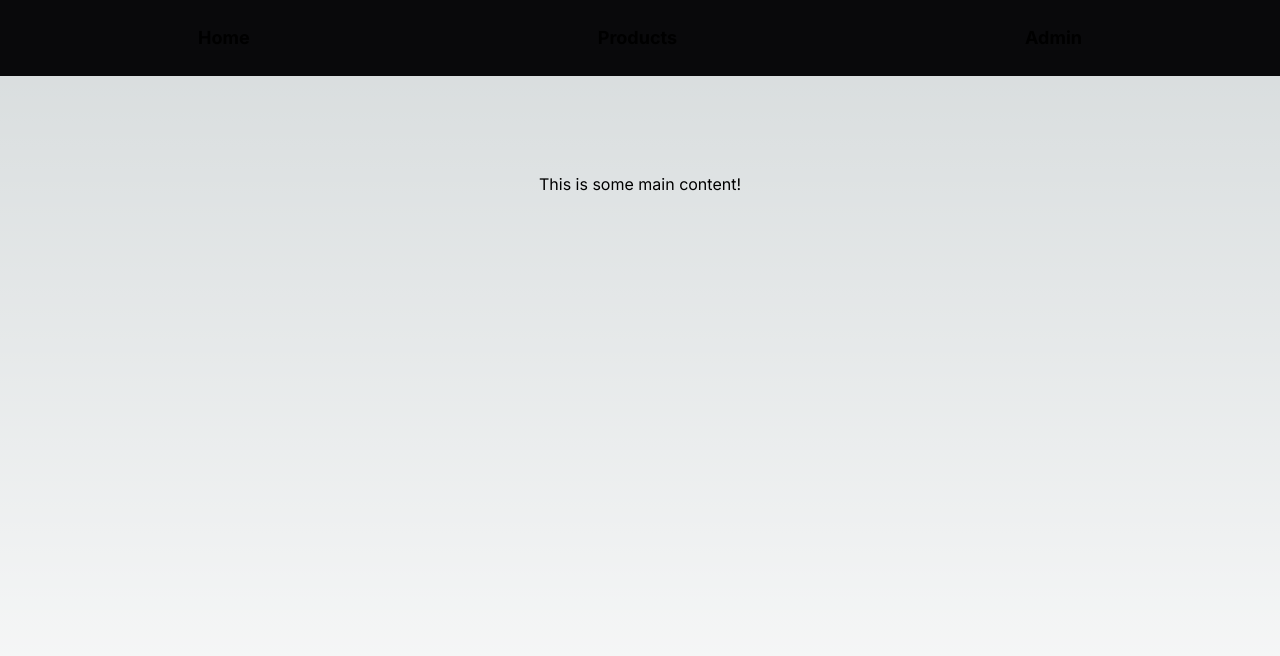
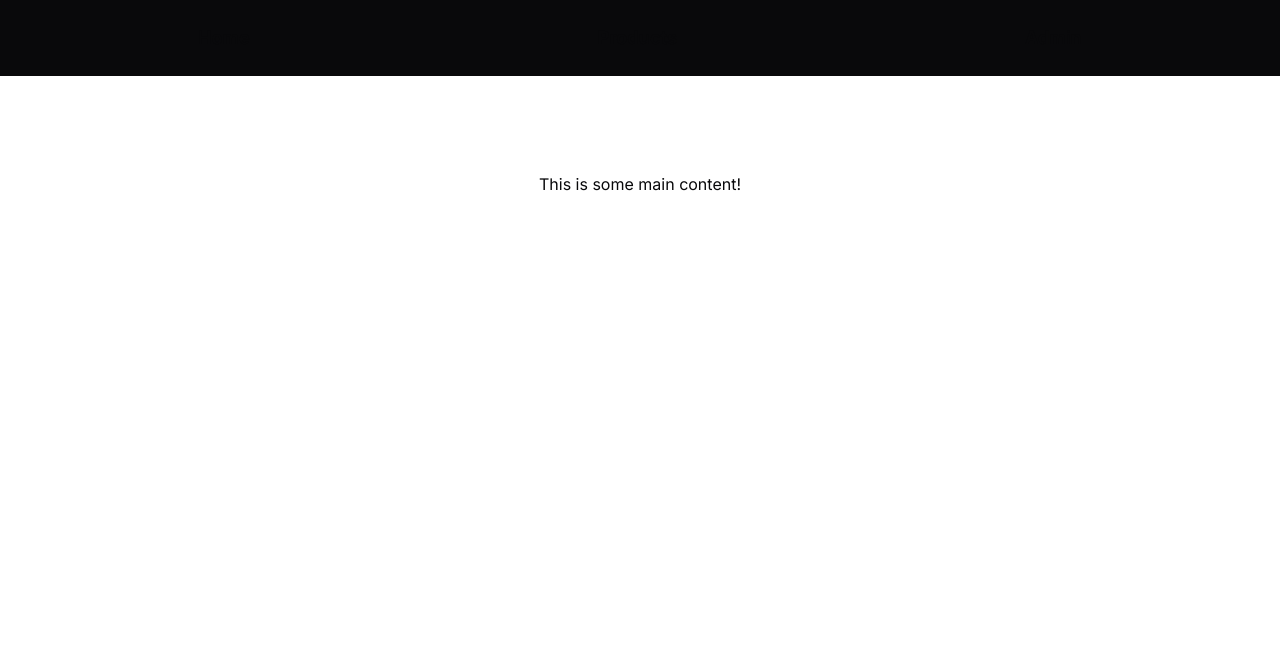
Before and after one commit to jrbarnhart/mock-web-store, a Next.js app: page / in a window 1280 px wide. Shown: the top 656 px of the page. Built offline with nearby package versions, Linux system fonts and the light colour scheme.

Commit message:
Config shadcn

```diff
--- a/app/globals.css
+++ b/app/globals.css
@@ -2,32 +2,75 @@
   @tailwind components;
   @tailwind utilities;
 
+  @layer base {
     :root {
-  --foreground-rgb: 0, 0, 0;
-  --background-start-rgb: 214, 219, 220;
-  --background-end-rgb: 255, 255, 255;
+      --background: 0 0% 100%;
+      --foreground: 240 10% 3.9%;
+
+      --card: 0 0% 100%;
+      --card-foreground: 240 10% 3.9%;
+
+      --popover: 0 0% 100%;
+      --popover-foreground: 240 10% 3.9%;
+
+      --primary: 240 5.9% 10%;
+      --primary-foreground: 0 0% 98%;
+
+      --secondary: 240 4.8% 95.9%;
+      --secondary-foreground: 240 5.9% 10%;
+
+      --muted: 240 4.8% 95.9%;
+      --muted-foreground: 240 3.8% 46.1%;
+
+      --accent: 240 4.8% 95.9%;
+      --accent-foreground: 240 5.9% 10%;
+
+      --destructive: 0 84.2% 60.2%;
+      --destructive-foreground: 0 0% 98%;
+
+      --border: 240 5.9% 90%;
+      --input: 240 5.9% 90%;
+      --ring: 240 10% 3.9%;
+
+      --radius: 0.5rem;
     }
 
-@media (prefers-color-scheme: dark) {
-  :root {
-    --foreground-rgb: 255, 255, 255;
-    --background-start-rgb: 0, 0, 0;
-    --background-end-rgb: 0, 0, 0;
+    .dark {
+      --background: 240 10% 3.9%;
+      --foreground: 0 0% 98%;
+
+      --card: 240 10% 3.9%;
+      --card-foreground: 0 0% 98%;
+
+      --popover: 240 10% 3.9%;
+      --popover-foreground: 0 0% 98%;
+
+      --primary: 0 0% 98%;
+      --primary-foreground: 240 5.9% 10%;
+
+      --secondary: 240 3.7% 15.9%;
+      --secondary-foreground: 0 0% 98%;
+
+      --muted: 240 3.7% 15.9%;
+      --muted-foreground: 240 5% 64.9%;
+
+      --accent: 240 3.7% 15.9%;
+      --accent-foreground: 0 0% 98%;
+
+      --destructive: 0 62.8% 30.6%;
+      --destructive-foreground: 0 0% 98%;
+
+      --border: 240 3.7% 15.9%;
+      --input: 240 3.7% 15.9%;
+      --ring: 240 4.9% 83.9%;
     }
   }
 
+  @layer base {
+    * {
+      @apply border-border;
+    }
     body {
-  color: rgb(var(--foreground-rgb));
-  background: linear-gradient(
-      to bottom,
-      transparent,
-      rgb(var(--background-end-rgb))
-    )
-    rgb(var(--background-start-rgb));
-}
-
-@layer utilities {
-  .text-balance {
-    text-wrap: balance;
+      @apply bg-background text-foreground;
     }
   }
--- a/app/layout.tsx
+++ b/app/layout.tsx
@@ -2,8 +2,9 @@ import type { Metadata } from "next";
 import { Inter } from "next/font/google";
 import "./globals.css";
 import Link from "next/link";
+import { cn } from "@/lib/utils";
 
-const inter = Inter({ subsets: ["latin"] });
+const inter = Inter({ subsets: ["latin"], variable: "--font-sans" });
 
 export const metadata: Metadata = {
   title: "Create Next App",
@@ -17,7 +18,12 @@ export default function RootLayout({
 }>) {
   return (
     <html lang="en">
-      <body className={inter.className}>
+      <body
+        className={cn(
+          "min-h-screen bg-background font-sans antialiased",
+          inter.variable
+        )}
+      >
         <nav>
           <ul className="grid grid-flow-col gap-y-3 justify-items-center p-6 bg-zinc-950 font-bold text-lg">
             <Link href="/">Home</Link>
--- /dev/null
+++ b/lib/utils.ts
@@ -0,0 +1,6 @@
+import { type ClassValue, clsx } from "clsx"
+import { twMerge } from "tailwind-merge"
+
+export function cn(...inputs: ClassValue[]) {
+  return twMerge(clsx(inputs))
+}
--- a/tailwind.config.ts
+++ b/tailwind.config.ts
@@ -1,20 +1,84 @@
 import type { Config } from "tailwindcss";
+import { fontFamily } from "tailwindcss/defaultTheme";
 
-const config: Config = {
+const config = {
+  darkMode: ["class"],
   content: [
-    "./pages/**/*.{js,ts,jsx,tsx,mdx}",
-    "./components/**/*.{js,ts,jsx,tsx,mdx}",
-    "./app/**/*.{js,ts,jsx,tsx,mdx}",
+    "./pages/**/*.{ts,tsx}",
+    "./components/**/*.{ts,tsx}",
+    "./app/**/*.{ts,tsx}",
+    "./src/**/*.{ts,tsx}",
   ],
+  prefix: "",
   theme: {
+    container: {
+      center: true,
+      padding: "2rem",
+      screens: {
+        "2xl": "1400px",
+      },
+    },
     extend: {
-      backgroundImage: {
-        "gradient-radial": "radial-gradient(var(--tw-gradient-stops))",
-        "gradient-conic":
-          "conic-gradient(from 180deg at 50% 50%, var(--tw-gradient-stops))",
+      fontFamily: {
+        sans: ["var(--font-sans)", ...fontFamily.sans],
+      },
+      colors: {
+        border: "hsl(var(--border))",
+        input: "hsl(var(--input))",
+        ring: "hsl(var(--ring))",
+        background: "hsl(var(--background))",
+        foreground: "hsl(var(--foreground))",
+        primary: {
+          DEFAULT: "hsl(var(--primary))",
+          foreground: "hsl(var(--primary-foreground))",
+        },
+        secondary: {
+          DEFAULT: "hsl(var(--secondary))",
+          foreground: "hsl(var(--secondary-foreground))",
+        },
+        destructive: {
+          DEFAULT: "hsl(var(--destructive))",
+          foreground: "hsl(var(--destructive-foreground))",
+        },
+        muted: {
+          DEFAULT: "hsl(var(--muted))",
+          foreground: "hsl(var(--muted-foreground))",
+        },
+        accent: {
+          DEFAULT: "hsl(var(--accent))",
+          foreground: "hsl(var(--accent-foreground))",
+        },
+        popover: {
+          DEFAULT: "hsl(var(--popover))",
+          foreground: "hsl(var(--popover-foreground))",
+        },
+        card: {
+          DEFAULT: "hsl(var(--card))",
+          foreground: "hsl(var(--card-foreground))",
+        },
+      },
+      borderRadius: {
+        lg: "var(--radius)",
+        md: "calc(var(--radius) - 2px)",
+        sm: "calc(var(--radius) - 4px)",
+      },
+      keyframes: {
+        "accordion-down": {
+          from: { height: "0" },
+          to: { height: "var(--radix-accordion-content-height)" },
+        },
+        "accordion-up": {
+          from: { height: "var(--radix-accordion-content-height)" },
+          to: { height: "0" },
+        },
+      },
+      animation: {
+        "accordion-down": "accordion-down 0.2s ease-out",
+        "accordion-up": "accordion-up 0.2s ease-out",
       },
     },
   },
-  plugins: [],
-};
+  plugins: [require("tailwindcss-animate")],
+} satisfies Config;
+
 export default config;
```
Also changed, not shown: package.json (+6 -1 lines), components.json (added), 1 other file (tests, documents, lock files or other folders). Lines whose indentation alone changed are shown as unchanged.
